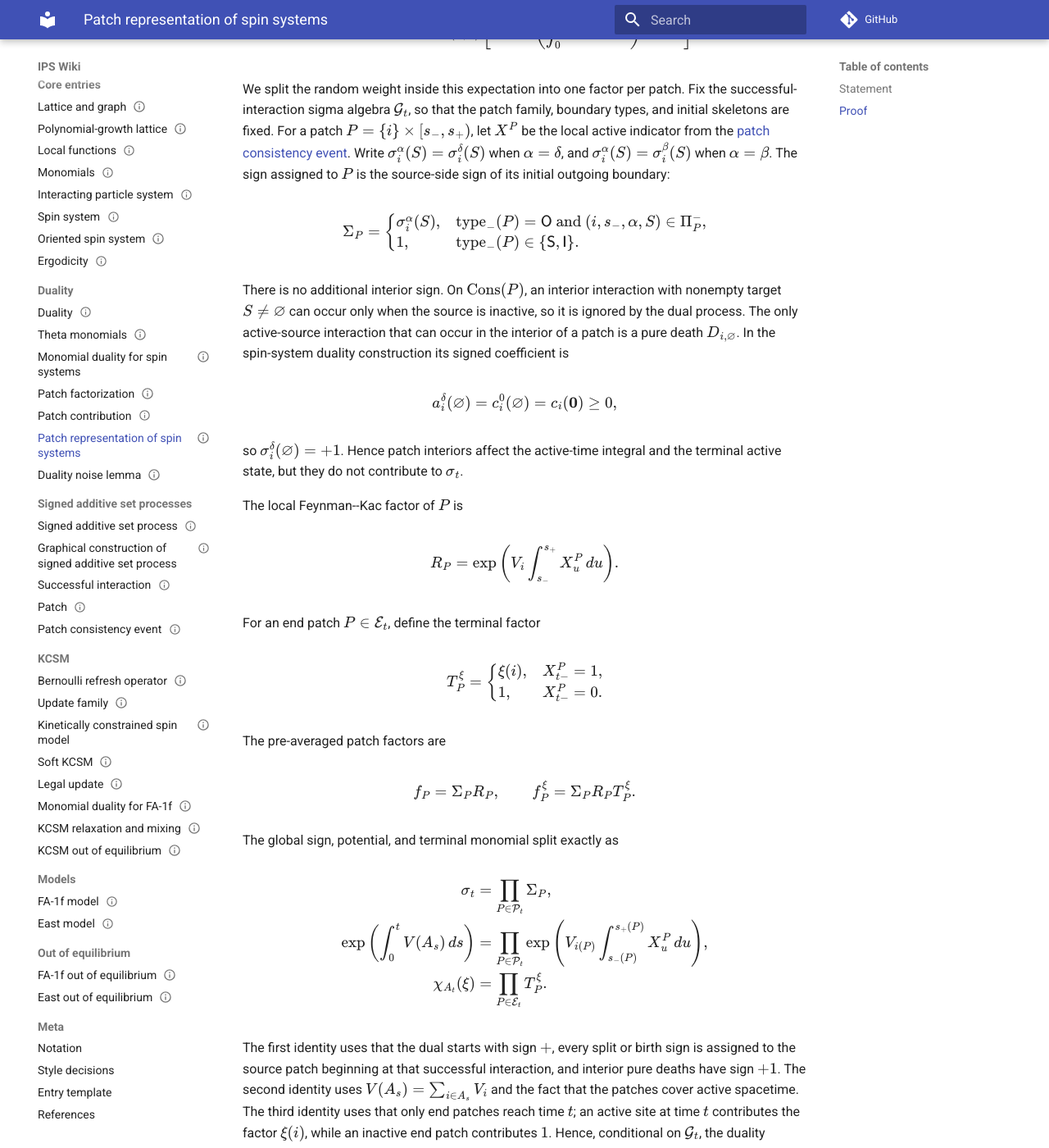
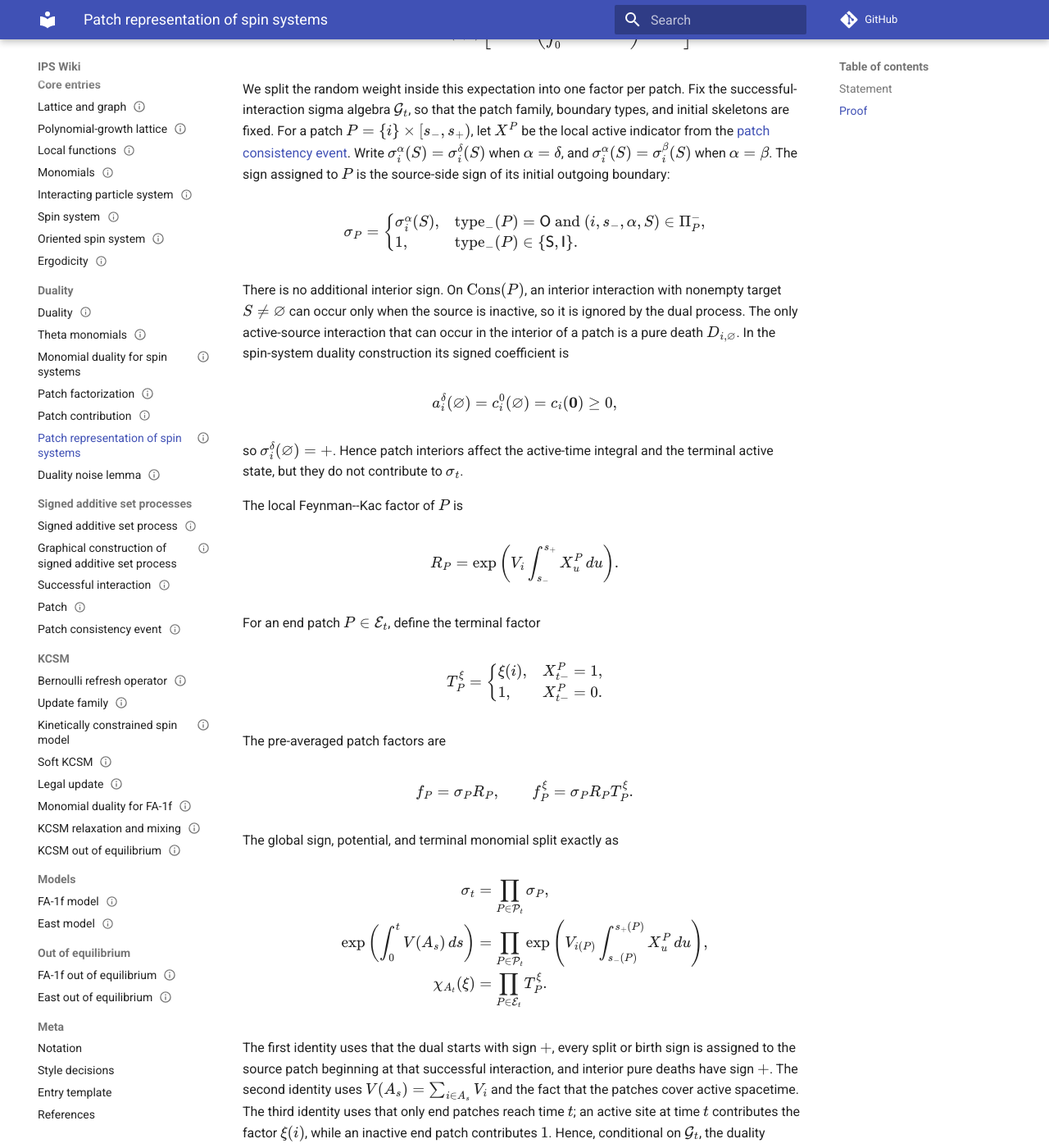
Before and after one commit to maciejgluchowski86-beep/ips-wiki, an MkDocs documentation site: the page built from docs/entries/patch-representation-of-spin-systems.md, in a window 1280 px wide and 1400 px high, scrolled down 759 px. Shown: the whole window at 82% size. Built offline with MkDocs 1.6.1 and Material for MkDocs 9.7.7, drawn with Linux system fonts in a browser that asks for light colours; comment, search, counter and statistics services are not loaded.

Commit message:
Update patch-representation-of-spin-systems.md

```diff
--- a/docs/entries/patch-representation-of-spin-systems.md
+++ b/docs/entries/patch-representation-of-spin-systems.md
@@ -46,7 +46,7 @@ $$
 We split the random weight inside this expectation into one factor per patch. Fix the successful-interaction sigma algebra \(\cG_t\), so that the patch family, boundary types, and initial skeletons are fixed. For a patch \(P=\{i\}\times[s_-,s_+)\), let \(X^P\) be the local active indicator from the [patch consistency event](patch-consistency-event.md). Write \(\sigma_i^\alpha(S)=\sigma_i^\delta(S)\) when \(\alpha=\delta\), and \(\sigma_i^\alpha(S)=\sigma_i^\beta(S)\) when \(\alpha=\beta\). The sign assigned to \(P\) is the source-side sign of its initial outgoing boundary:
 
 $$
-\Sigma_P
+\sigma_P
 =
 \begin{cases}
 \sigma_i^\alpha(S),
@@ -62,7 +62,7 @@ $$
 a_i^\delta(\vn)=c_i^0(\vn)=c_i(\mathbf 0)\ge0,
 $$
 
-so \(\sigma_i^\delta(\vn)=+1\). Hence patch interiors affect the active-time integral and the terminal active state, but they do not contribute to \(\sigma_t\).
+so \(\sigma_i^\delta(\vn)=+\). Hence patch interiors affect the active-time integral and the terminal active state, but they do not contribute to \(\sigma_t\).
 
 The local Feynman--Kac factor of \(P\) is
 
@@ -86,9 +86,9 @@ $$
 The pre-averaged patch factors are
 
 $$
-f_P=\Sigma_P R_P,
+f_P=\sigma_P R_P,
 \qquad
-f_P^\xi=\Sigma_P R_P T_P^\xi.
+f_P^\xi=\sigma_P R_P T_P^\xi.
 $$
 
 The global sign, potential, and terminal monomial split exactly as
@@ -97,7 +97,7 @@ $$
 \begin{aligned}
 \sigma_t
 &=
-\prod_{P\in\mathcal P_t}\Sigma_P,
+\prod_{P\in\mathcal P_t}\sigma_P,
 \\
 \exp\left(\int_0^t V(A_s)\,ds\right)
 &=
@@ -110,7 +110,7 @@ $$
 \end{aligned}
 $$
 
-The first identity uses that the dual starts with sign \(+\), every split or birth sign is assigned to the source patch beginning at that successful interaction, and interior pure deaths have sign \(+1\). The second identity uses \(V(A_s)=\sum_{i\in A_s}V_i\) and the fact that the patches cover active spacetime. The third identity uses that only end patches reach time \(t\); an active site at time \(t\) contributes the factor \(\xi(i)\), while an inactive end patch contributes \(1\). Hence, conditional on \(\cG_t\), the duality weight equals
+The first identity uses that the dual starts with sign \(+\), every split or birth sign is assigned to the source patch beginning at that successful interaction, and interior pure deaths have sign \(+\). The second identity uses \(V(A_s)=\sum_{i\in A_s}V_i\) and the fact that the patches cover active spacetime. The third identity uses that only end patches reach time \(t\); an active site at time \(t\) contributes the factor \(\xi(i)\), while an inactive end patch contributes \(1\). Hence, conditional on \(\cG_t\), the duality weight equals
 
 $$
 \prod_{P\in\mathcal B_t} f_P
```
